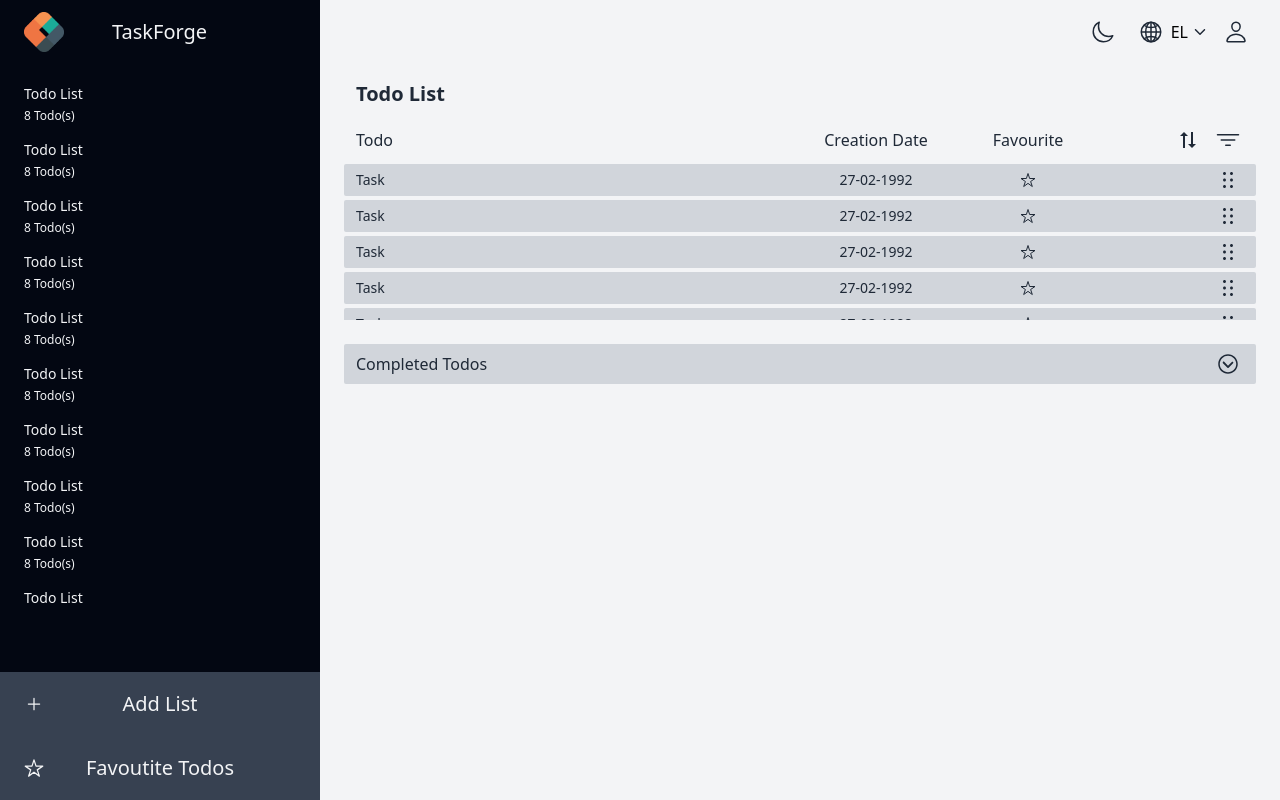
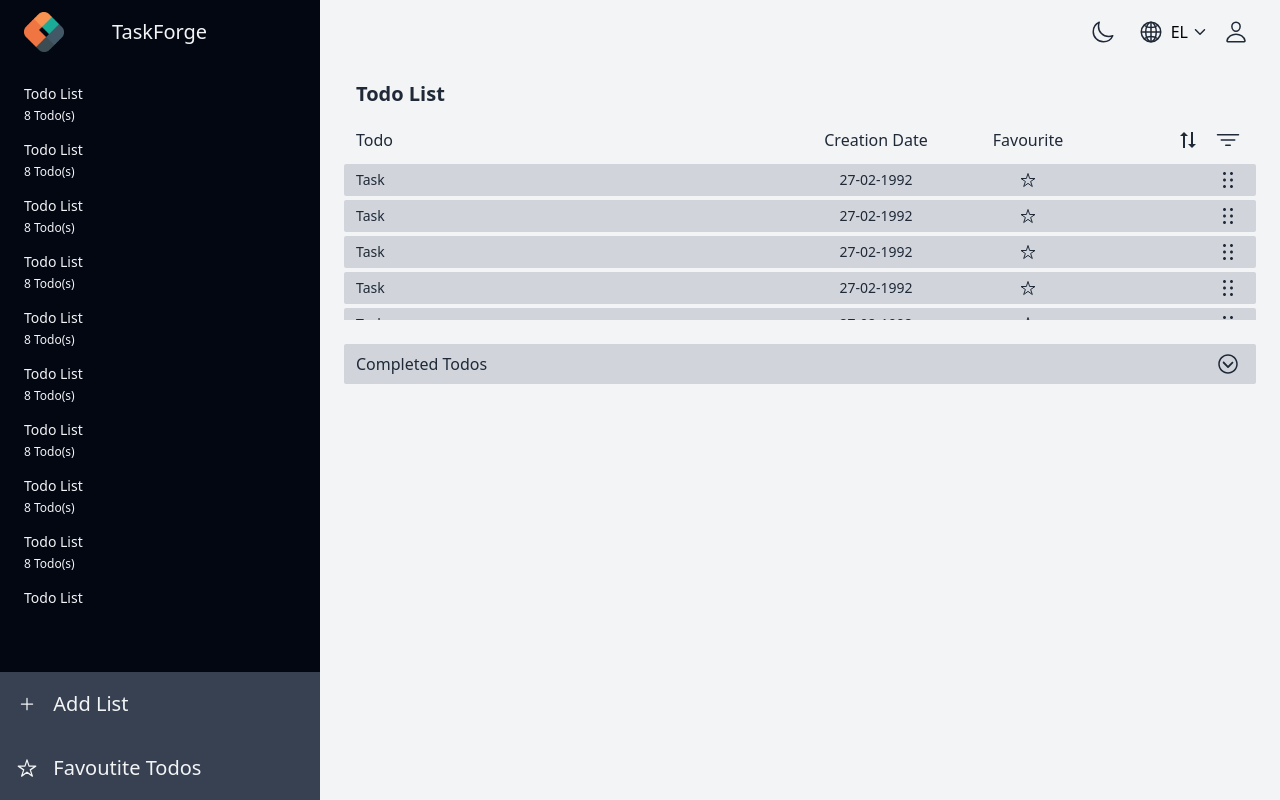
Before and after one commit to evans-p/todo-full-stack-app-frontend, a React (Vite) app: page / in a window 1280 px wide. Built offline with nearby package versions, Linux system fonts and the light colour scheme.

Commit message:
"Updated Menu button styles and layout to use grid and add icons to the left of button text"
This commit updates the Menu component by modifying the button styles and layout. It changes the buttons to use a grid layout with 6

```diff
--- a/src/components/Menu.tsx
+++ b/src/components/Menu.tsx
@@ -19,13 +19,15 @@ const Menu = () => {
         <h1 className="text-gray-100 ml-12">TaskForge</h1>
       </div>
       <div className="w-full h-4/6 overflow-scroll">{renderlists()}</div>
-      <button className="fixed bottom-16 w-80 h-16 flex justify-center items-center bg-gray-700 hover:bg-gray-500">
-        <IoAdd className="mr-3 absolute left-6" />
-        Add List
+      <button className="fixed bottom-16 w-80 h-16 grid grid-cols-6 grid-rows-1 bg-gray-700 hover:bg-gray-500">
+        <IoAdd className="col-span-1 row-span-1 mx-auto my-auto" />
+        <span className="col-span-5 row-span-1 my-auto mr-auto">Add List</span>
       </button>
-      <button className="fixed bottom-0 w-80 h-16 flex justify-center items-center bg-gray-700 hover:bg-gray-500">
-        <IoStarOutline className="mr-3 absolute left-6" />
-        Favoutite Todos
+      <button className="fixed bottom-0 w-80 h-16 grid grid-cols-6 grid-rows-1 bg-gray-700 hover:bg-gray-500">
+        <IoStarOutline className="col-span-1 row-span-1 mx-auto my-auto" />
+        <span className="col-span-5 row-span-1 my-auto mr-auto">
+          Favoutite Todos
+        </span>
       </button>
     </div>
   );
```
